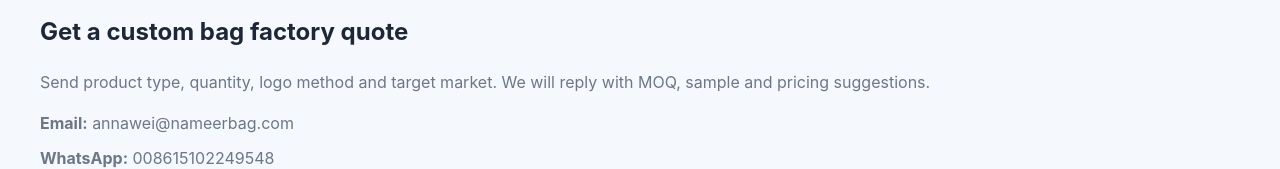
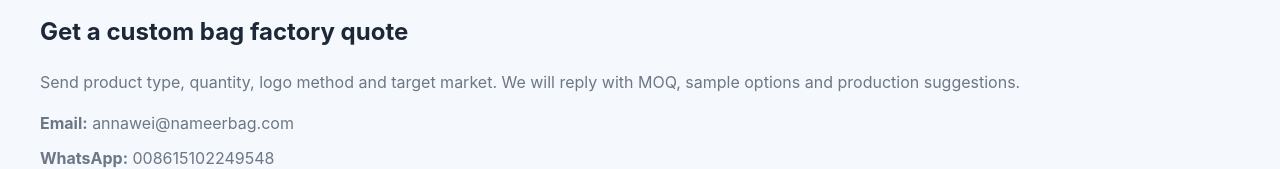
Before and after one commit to badnd/junyibags-site, a Next.js app: page /contact in a window 1280 px wide. Shown: the part 241-410 px from the top of the page. Built offline with nearby package versions, Linux system fonts and the light colour scheme; no server answers.

Commit message:
Remove public pricing wording from inquiry copy

```diff
--- a/src/app/contact/page.js
+++ b/src/app/contact/page.js
@@ -16,7 +16,7 @@ export default function ContactPage() {
         <div>
           <span className="badge">Contact Sales</span>
           <h1>Get a custom bag factory quote</h1>
-          <p className="muted">Send product type, quantity, logo method and target market. We will reply with MOQ, sample and pricing suggestions.</p>
+          <p className="muted">Send product type, quantity, logo method and target market. We will reply with MOQ, sample options and production suggestions.</p>
           <div className="contact-mini">
             <div><strong>Email:</strong> <a href={`mailto:${siteData.company.email}`}>{siteData.company.email}</a></div>
             <div><strong>WhatsApp:</strong> <a href={whatsappUrl(siteData)} target="_blank" rel="noopener">{siteData.company.whatsapp}</a></div>
```
